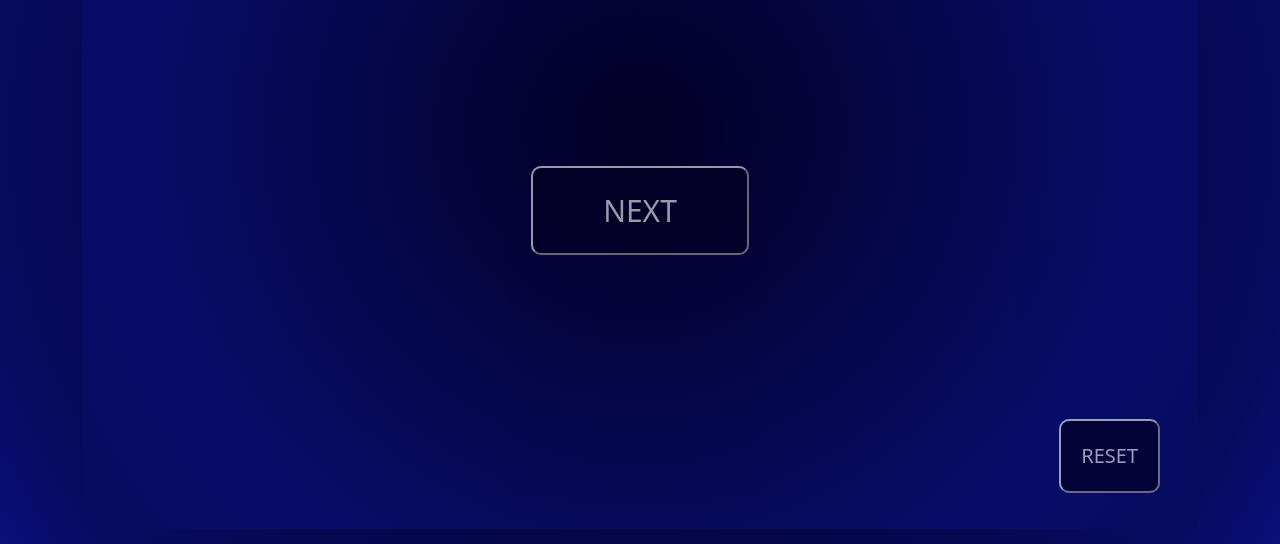
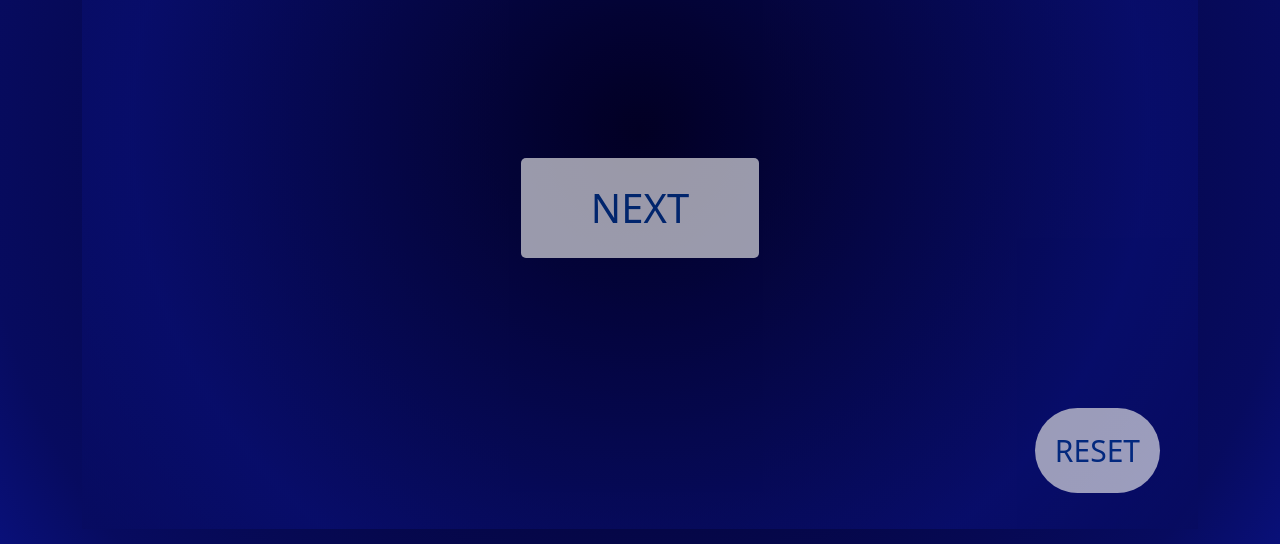
Before and after one commit to JMC818386/mind-reader, a plain HTML site: page index.html in a window 1280 px wide. Both pictures are taken after a click on the button "GO". Shown: the part 271-815 px from the top of the page. Drawn offline with nearby package versions, Linux system fonts and the light colour scheme.

Commit message:
Cleaned up UI

```diff
--- a/css/style.css
+++ b/css/style.css
@@ -38,11 +38,10 @@ background: radial-gradient(circle, rgba(2,0,36,1) 0%, rgba(7,11,95,1) 87%, rgba
 #middleBtn {
     padding: 20px 70px 20px 70px;
     font-size: 40px;
-    border-radius: 10px;
-    font-size: 30px;
-    color: white;
-    border-color: white;
-    background-color: rgb(2,0,36);
+    color: #003d99;
+    border: none;
+    background-color: white;
+    border-radius: 5px;
 }
 
 #pElementOne {
@@ -63,9 +62,9 @@ background: radial-gradient(circle, rgba(2,0,36,1) 0%, rgba(7,11,95,1) 87%, rgba
 #bottomBtn {
     margin: 10px 10px 20px 10px;
     padding: 20px;
-    border-radius: 10px;
-    font-size: 20px;
-    color: white;
-    border-color: white;
-    background-color: rgb(2,0,36);
+    border-radius: 50px;
+    font-size: 30px;
+    color: #003d99;
+    border: none;
+    background-color: white;
 }
```
